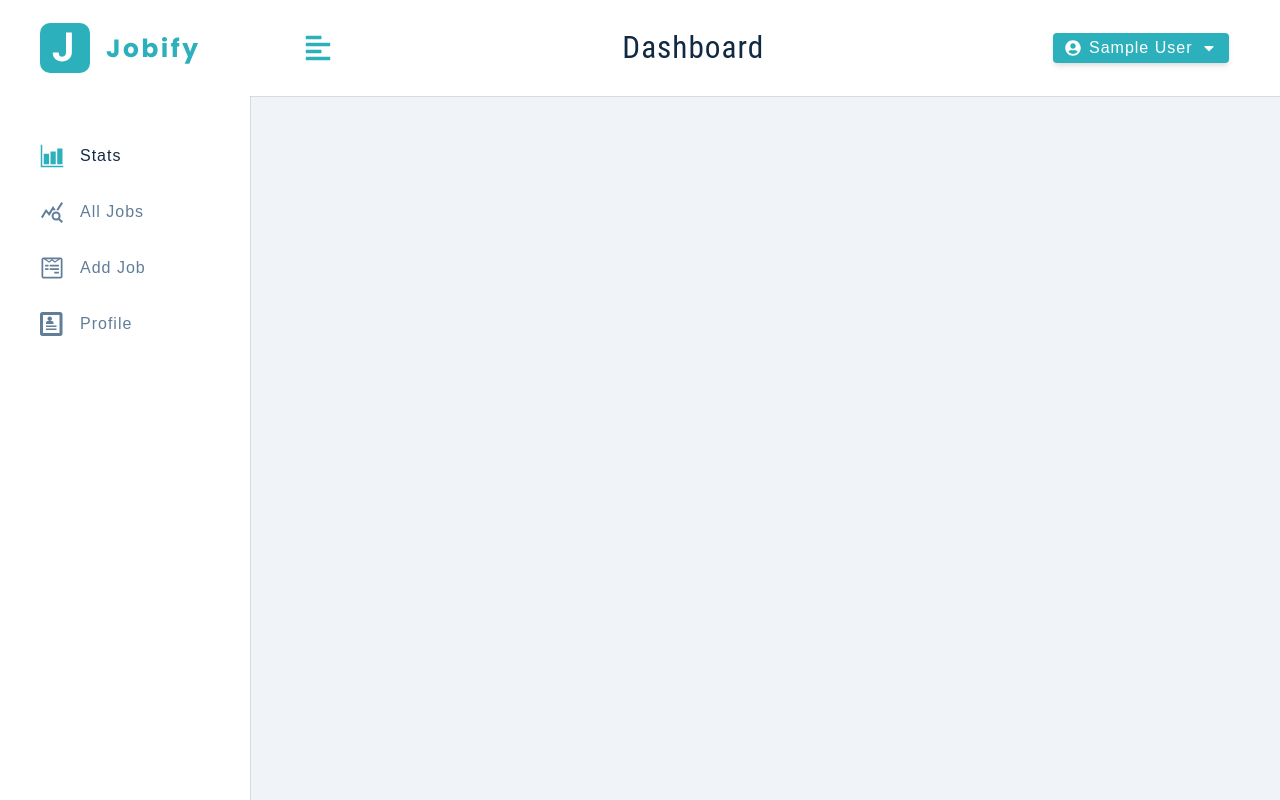
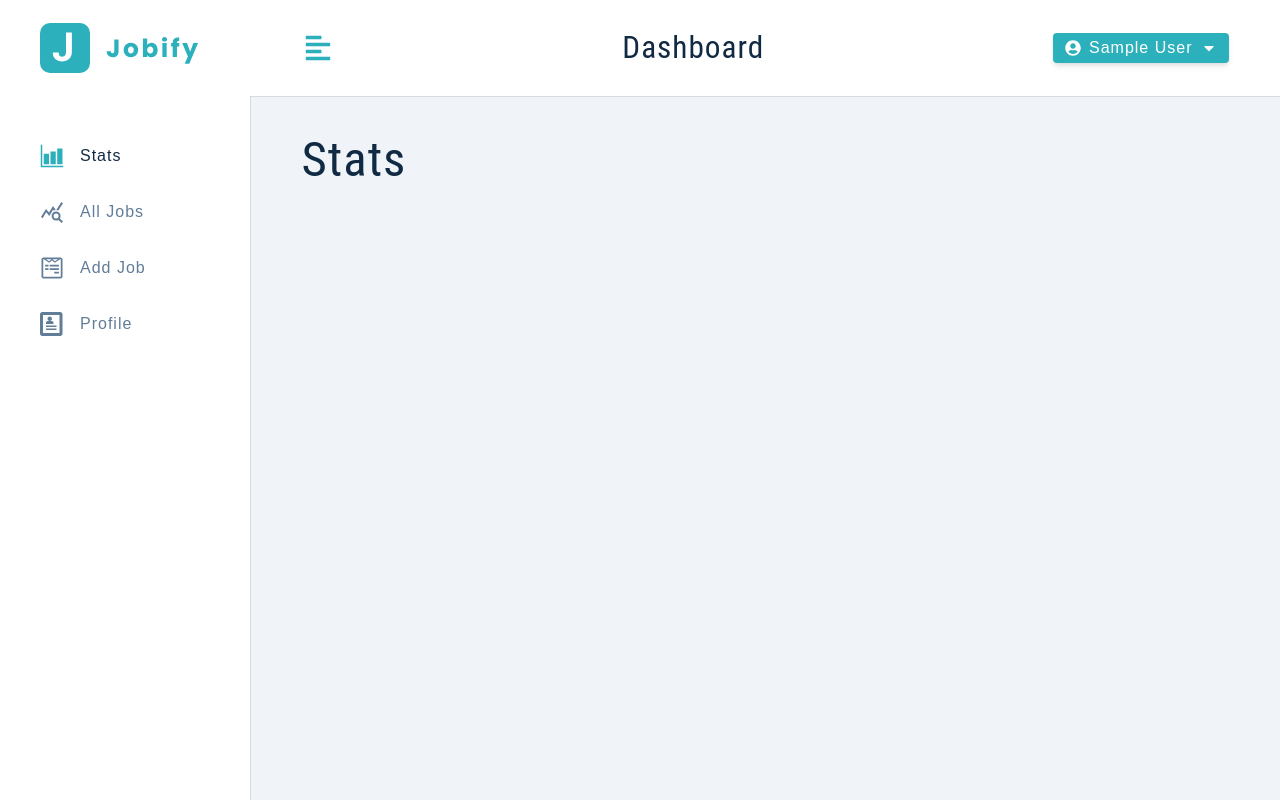
Before and after one commit to huskyhehe/jobbify-app, a React (Create React App) app in the folder client/: page / in a window 1280 px wide. Built offline with nearby package versions, Linux system fonts and the light colour scheme; sample sign-in values are in the browser's storage.

Commit message:
Update Stats path

```diff
--- a/client/src/App.jsx
+++ b/client/src/App.jsx
@@ -21,7 +21,7 @@ function App() {
                         </ProtectedRoute>
                     }
                 >
-                    <Route path='stats' element={<Stats />} />
+                    <Route path='' element={<Stats />} />
                     <Route path='all-jobs' element={<AllJobs />} />
                     <Route path='add-job' element={<AddJob />} />
                     <Route path='profile' element={<Profile />} />
--- a/client/src/pages/Dashboard/Stats.jsx
+++ b/client/src/pages/Dashboard/Stats.jsx
@@ -1,5 +1,7 @@
 function Stats() {
-    return ( <h1>Stats</h1> );
+    return (
+        <h1>Stats</h1>
+    );
 }
 
 export default Stats;
```
